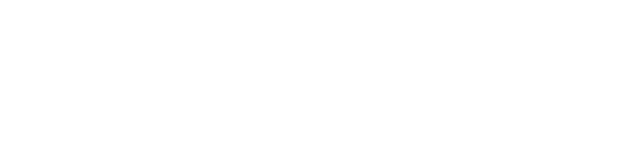
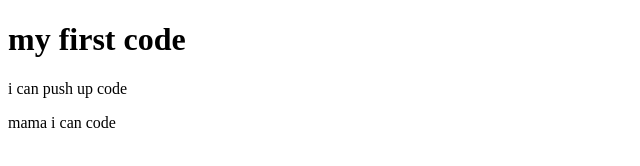
Before and after one commit to Bulbulhasan1417/my-second-repo, a plain HTML site: page index.html in a window 1280 px wide. Shown: the whole page, without its empty margins (0-640 px from the left). Drawn offline with Linux system fonts and the light colour scheme.

Commit message:
added heaher

```diff
--- a/index.html
+++ b/index.html
@@ -7,6 +7,8 @@
     <title>my second github repo</title>
 </head>
 <body>
-
+    <h1>my first code</h1>
+    <p>i can push up code</p>
+    <p>mama i can code</p>
 </body>
 </html>
```
